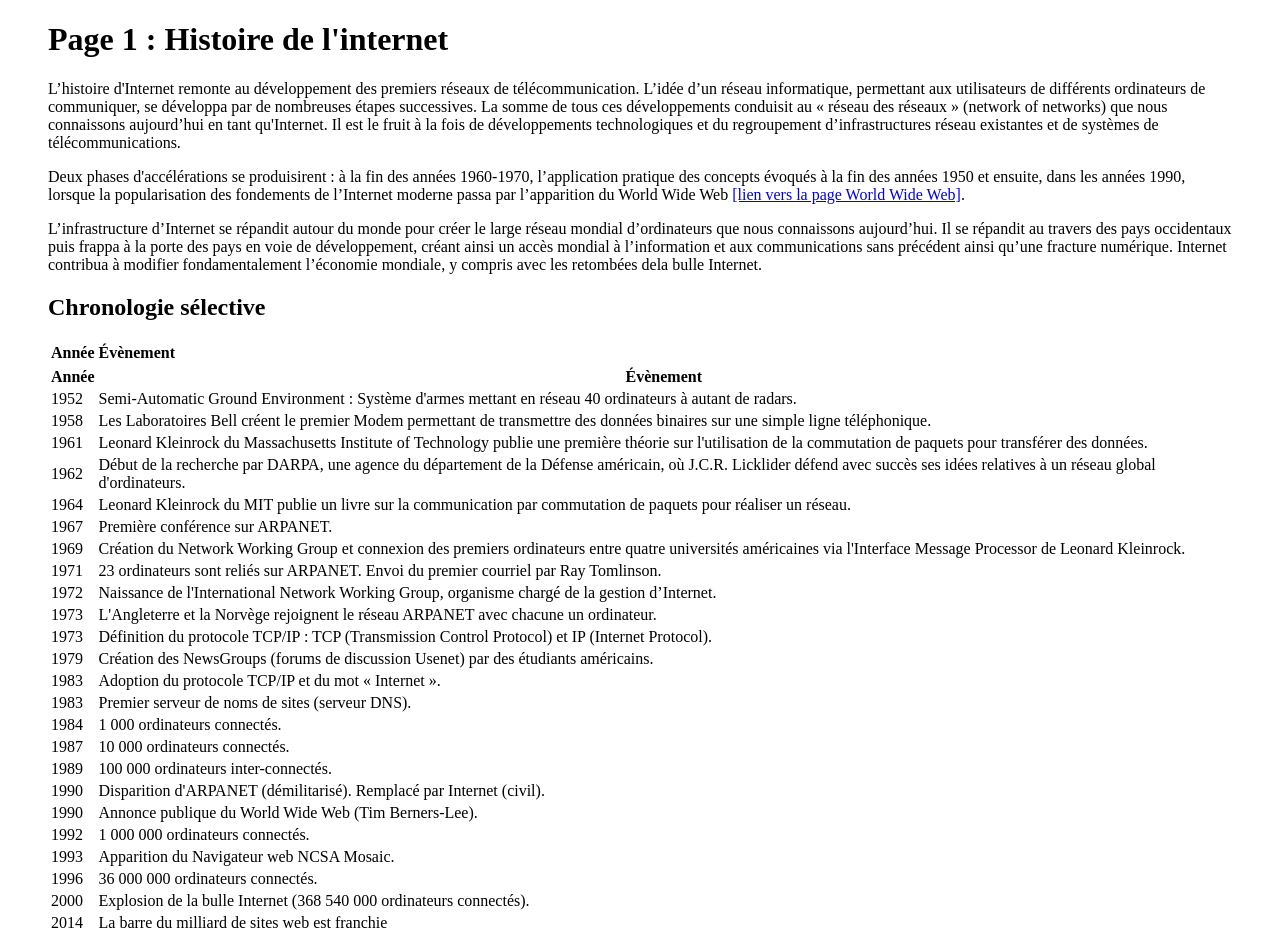
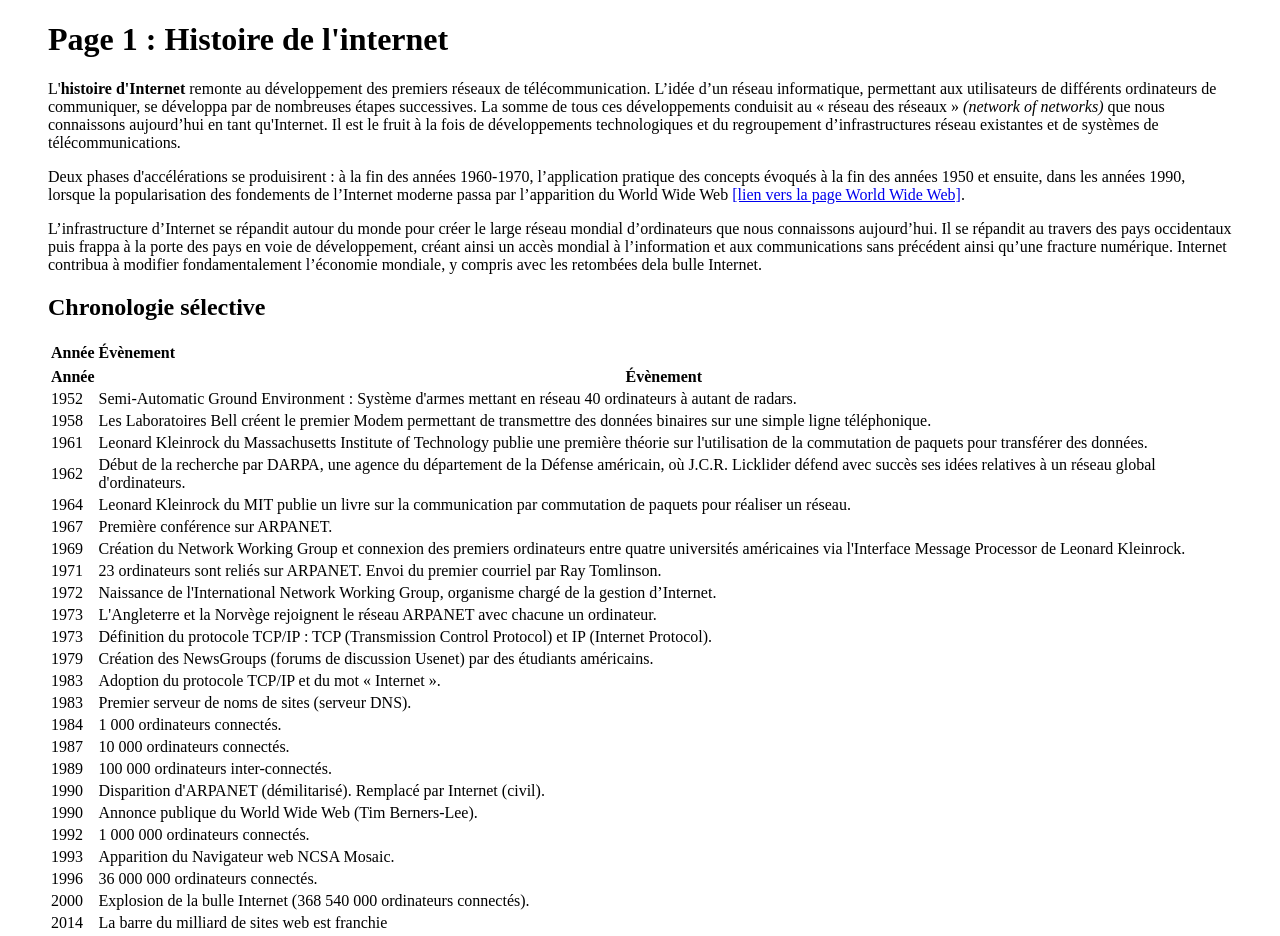
Before and after one commit to Bayekula-hb/KDA_StructureHtml, a plain HTML site: page Index.html in a window 1280 px wide. Shown: the top 936 px of the page. Drawn offline with Linux system fonts and the light colour scheme.

Commit message:
Ajout des quelques balises dans le code

```diff
--- a/Index.html
+++ b/Index.html
@@ -12,9 +12,9 @@
 
             <section>
                 <p>
-                    L’histoire d'Internet remonte au développement des premiers réseaux de télécommunication. L’idée d’un réseau informatique,
+                    L'<strong>histoire d'Internet</strong> remonte au développement des premiers réseaux de télécommunication. L’idée d’un réseau informatique,
                     permettant aux utilisateurs de différents ordinateurs de communiquer, se développa par de nombreuses étapes successives.
-                    La somme de tous ces développements conduisit au « réseau des réseaux » (network of networks) que nous connaissons aujourd’hui en tant qu'Internet.
+                    La somme de tous ces développements conduisit au « réseau des réseaux » <em>(network of networks)</em> que nous connaissons aujourd’hui en tant qu'Internet.
                     Il est le fruit à la fois de développements technologiques et du regroupement d’infrastructures réseau existantes et de systèmes de
     télécommunications.
                 </p>
```
Also changed, not shown: Www.html (+1 -1 lines).
